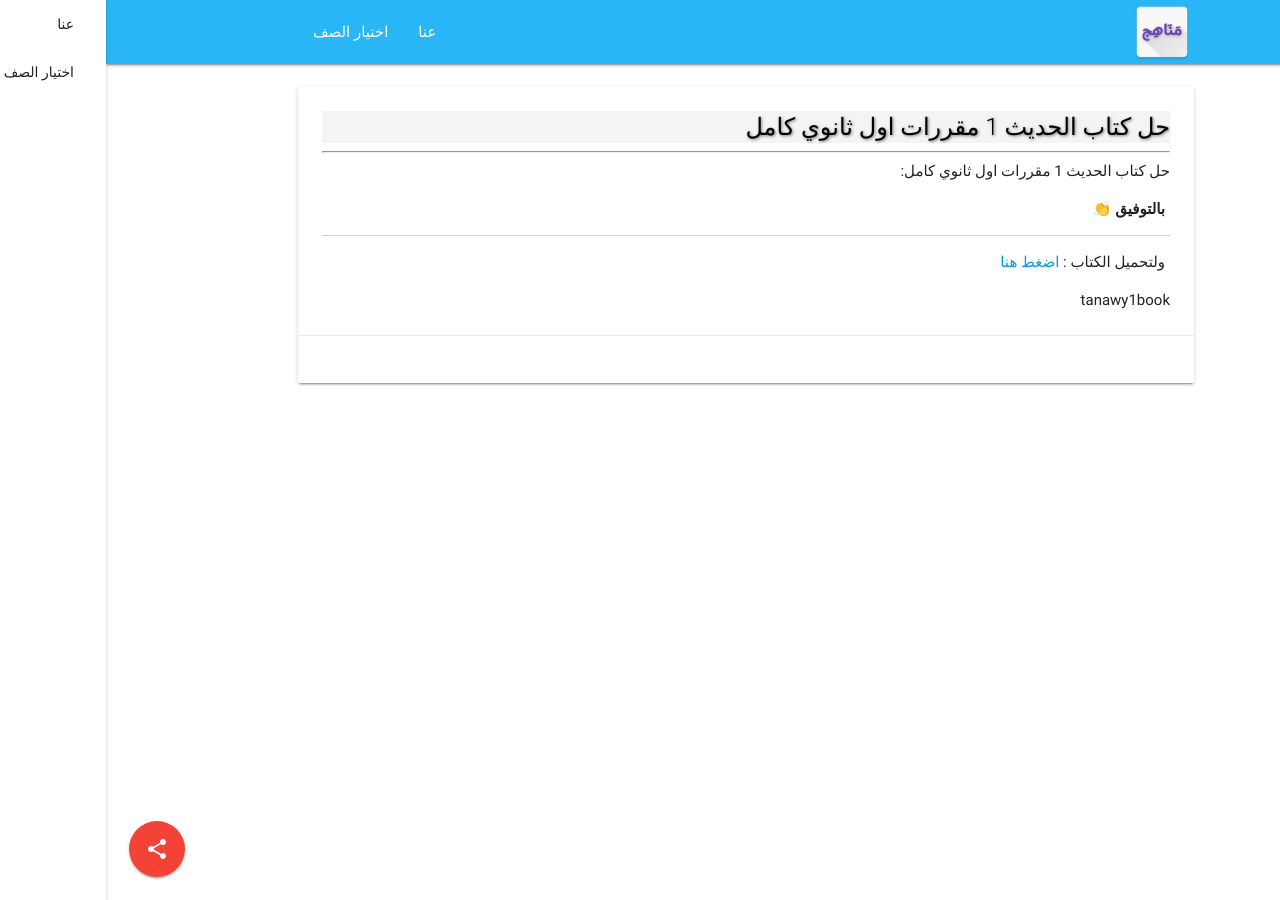
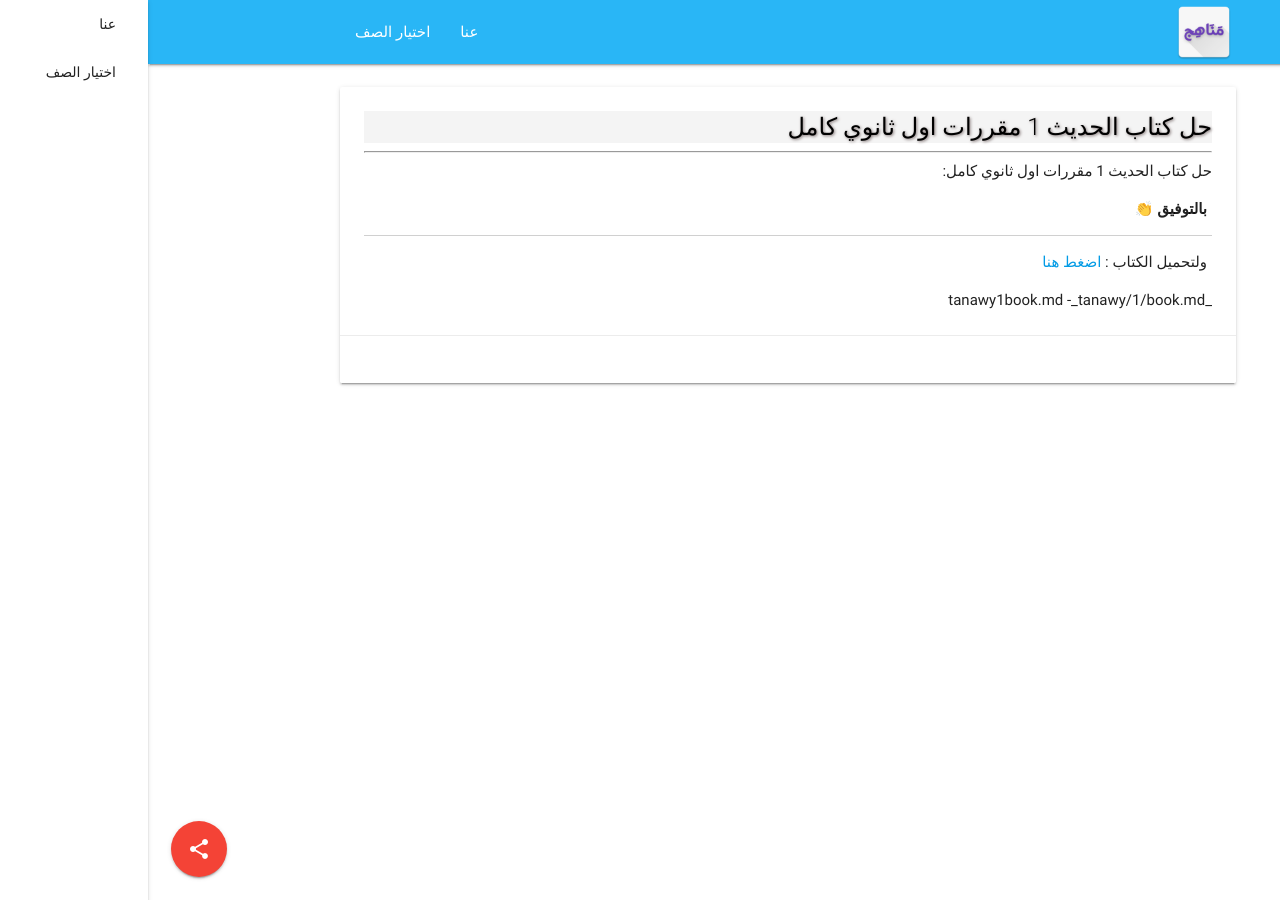
Before and after one commit to egyjs/el3zahaby.github.io-, a Jekyll site: the page built from _tanawy/1/book.md, in a window 1280 px wide. Built offline with Jekyll 4.4.1, drawn with Linux system fonts in a browser that asks for light colours; nearby versions of some CDN libraries; emoji names are drawn with the system emoji font; comment, search, counter and statistics services are not loaded.

Commit message:
{{page.path}}

```diff
--- a/_tanawy/1/book.md
+++ b/_tanawy/1/book.md
@@ -14,6 +14,7 @@
 | ------------ |
 | ولتحميل الكتاب  : <a href="/assets/files/Hadith1.pdf" download >اضغط هنا</a>  |
 
-{% assign filename = page.url | replace_first: '/', '' | replace: '/', ''  | replace: '.html', '' %}
+{% assign filename = page.path | replace_first: '/', '' | replace: '/', ''  | replace: '.html', '' %}
 {{ filename }}
+-{{page.path}}
 <!--<div class="url">/assets/files/Hadith1.pdf</div>-->
```
